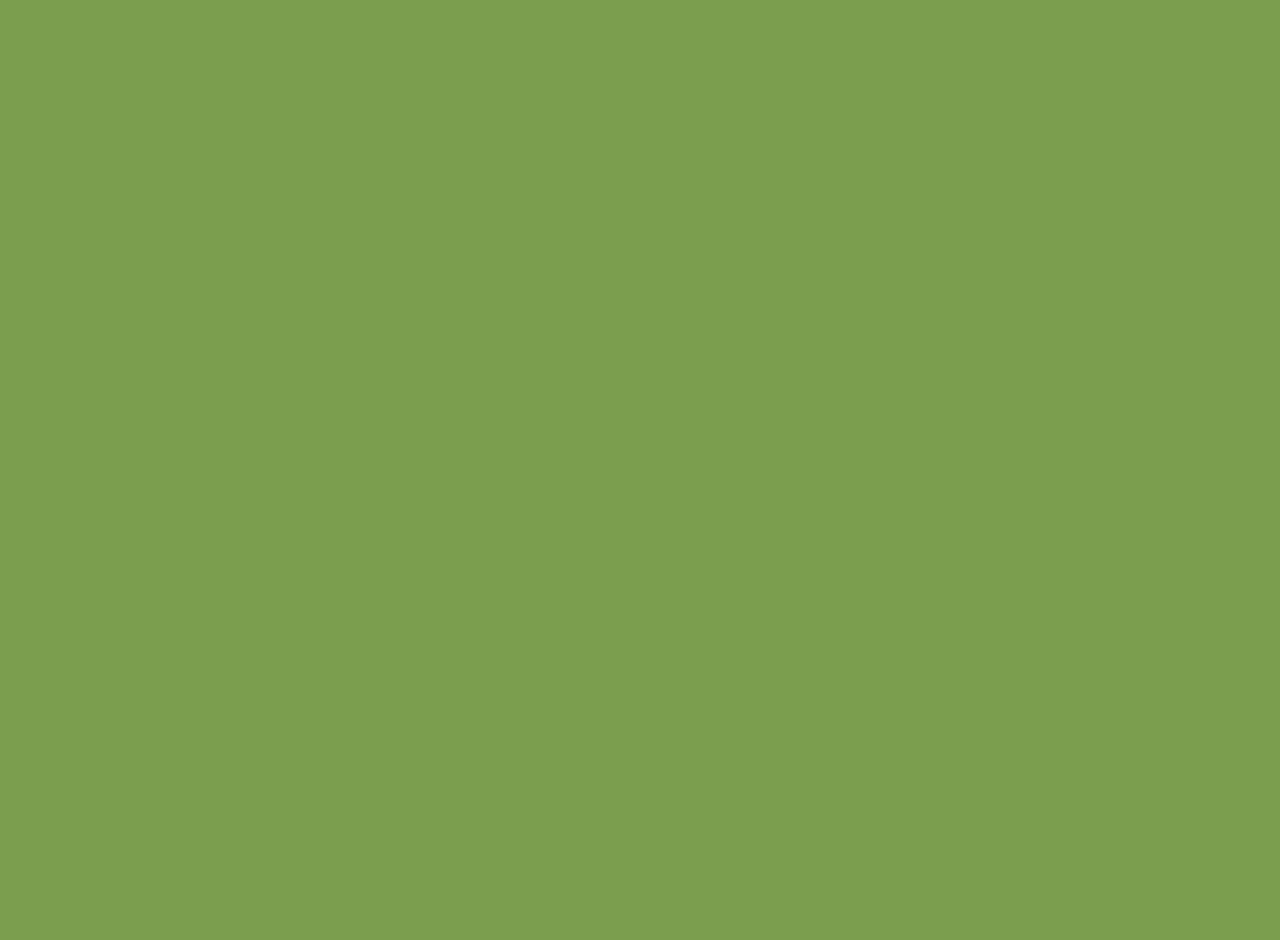
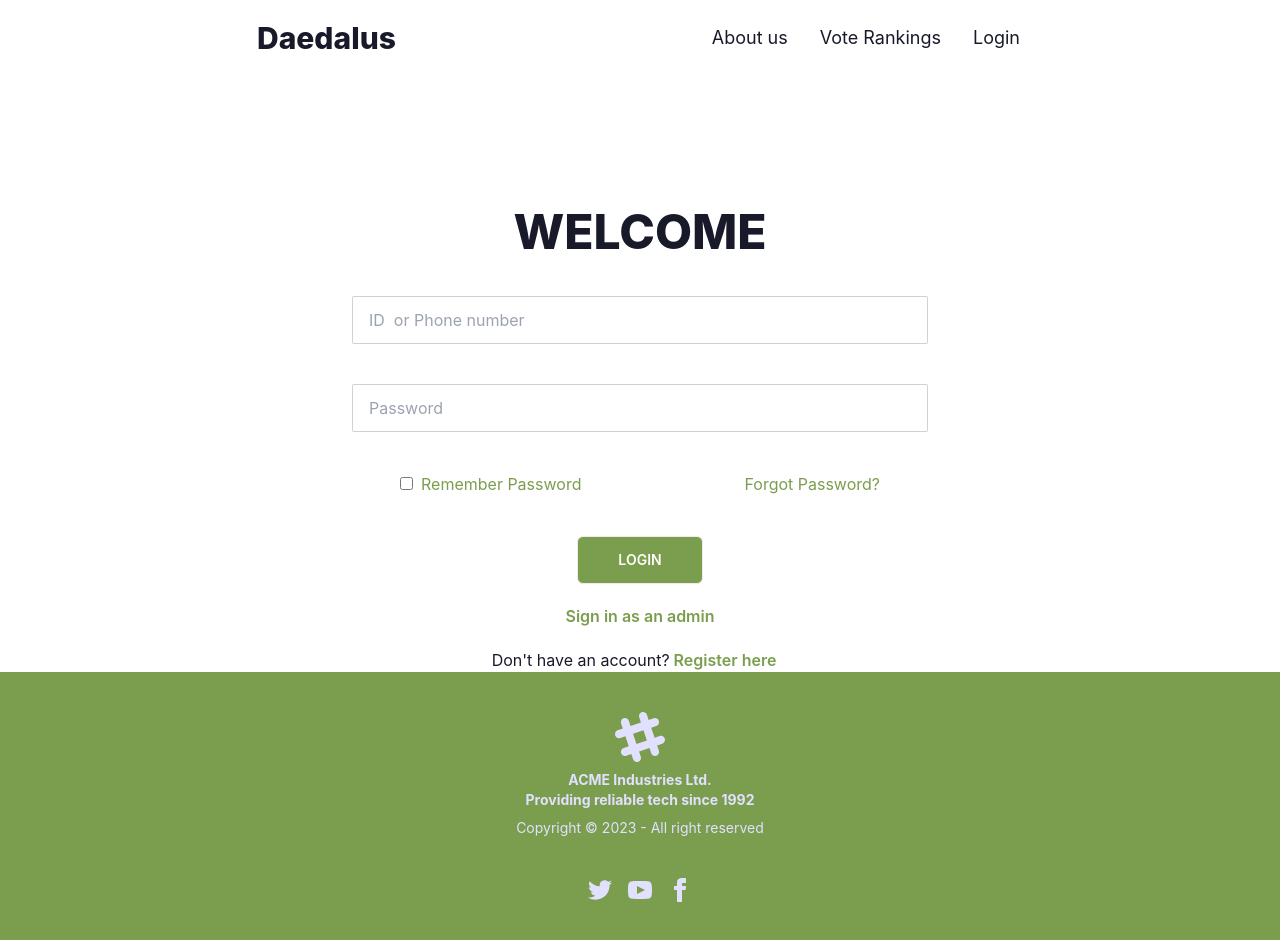
Before and after one commit to ReactPressPHP/voting-system, a React app in the folder frontend/: page /sign-in in a window 1280 px wide. Before the commit this address had no page. Before the commit the page ends 800 px from the top, so only its background shows below. Built offline with nearby package versions, Linux system fonts and the light colour scheme; the HTML template or start-up script is replaced by a standard one.

Commit message:
Create Login Page

```diff
--- a/frontend/src/App.tsx
+++ b/frontend/src/App.tsx
@@ -1,3 +1,6 @@
+import AuthLayout from "./_auth/AuthLayout";
+import SigninForm from "./_auth/forms/SigninForm";
+import SignupForm from "./_auth/forms/SignupForm";
 import Landing from "./pages/Landing";
 import { BrowserRouter, Routes, Route } from "react-router-dom";
 
@@ -5,7 +8,12 @@
   return (
     <BrowserRouter>
       <Routes>
-        <Route index element={<Landing />} />
+        {/* public Routes */}
+        <Route element={<AuthLayout />}>
+          <Route index element={<Landing />} />
+          <Route path="/sign-in" element={<SigninForm />} />
+          <Route path="/sign-up" element={<SignupForm />} />
+        </Route>
       </Routes>
     </BrowserRouter>
   );
--- /dev/null
+++ b/frontend/src/_auth/AuthLayout.tsx
@@ -0,0 +1,24 @@
+import { Navigate, Outlet } from "react-router-dom";
+import Navbar from "../components/Navbar";
+import Footer from "../components/Footer";
+
+const AuthLayout = () => {
+  const isAuthenticated = false;
+  return (
+    <>
+      {isAuthenticated ? (
+        <Navigate to="/" />
+      ) : (
+        <>
+          <Navbar />
+          <section>
+            <Outlet />
+          </section>
+          <Footer />
+        </>
+      )}
+    </>
+  );
+};
+
+export default AuthLayout;
--- /dev/null
+++ b/frontend/src/_auth/forms/SigninForm.tsx
@@ -0,0 +1,40 @@
+import { Link } from "react-router-dom";
+import Input from "../../components/Input";
+
+const SigninForm = () => {
+  return (
+    <div className="flex flex-col bg-base-100 ">
+      <div className="flex flex-col gap-10 pt-52 justify-center items-center">
+        <h1 className="text-5xl normal-case font-extrabold">WELCOME</h1>
+        <form className="flex flex-col gap-10 w-1/2 justify-center items-center ">
+          <Input placeholder="ID  or Phone number" type="text" />
+          <Input placeholder="Password" type="password" />
+          <div className="flex w-3/4 justify-between items-center text-accent ">
+            <label htmlFor="remember">
+              <input type="checkbox" name="remember" className="mr-2" />
+              Remember Password
+            </label>
+            <Link to="/forgot-password">Forgot Password?</Link>
+          </div>
+        </form>
+
+        <button className="text-white btn bg-accent px-10 rounded-md ">
+          Login
+        </button>
+      </div>
+      <div className="flex flex-col gap-5   justify-center items-center">
+        <Link to={"/admin-signin"} className=" text-accent font-semibold mt-5">
+          Sign in as an admin
+        </Link>
+        <p className="mr-3">
+          Don't have an account?
+          <Link to="/sign-up" className=" text-accent font-semibold  ml-1">
+            Register here
+          </Link>
+        </p>
+      </div>
+    </div>
+  );
+};
+
+export default SigninForm;
--- /dev/null
+++ b/frontend/src/_auth/forms/SignupForm.tsx
@@ -0,0 +1,5 @@
+const SignupForm = () => {
+  return <div>SignupForm</div>;
+};
+
+export default SignupForm;
--- /dev/null
+++ b/frontend/src/components/Footer.tsx
@@ -0,0 +1,63 @@
+const Footer = () => {
+  return (
+    <footer className="footer footer-center p-10 bg-accent text-primary-content">
+      <aside>
+        <svg
+          width="50"
+          height="50"
+          viewBox="0 0 24 24"
+          xmlns="http://www.w3.org/2000/svg"
+          fillRule="evenodd"
+          clipRule="evenodd"
+          className="inline-block fill-current"
+        >
+          <path d="M22.672 15.226l-2.432.811.841 2.515c.33 1.019-.209 2.127-1.23 2.456-1.15.325-2.148-.321-2.463-1.226l-.84-2.518-5.013 1.677.84 2.517c.391 1.203-.434 2.542-1.831 2.542-.88 0-1.601-.564-1.86-1.314l-.842-2.516-2.431.809c-1.135.328-2.145-.317-2.463-1.229-.329-1.018.211-2.127 1.231-2.456l2.432-.809-1.621-4.823-2.432.808c-1.355.384-2.558-.59-2.558-1.839 0-.817.509-1.582 1.327-1.846l2.433-.809-.842-2.515c-.33-1.02.211-2.129 1.232-2.458 1.02-.329 2.13.209 2.461 1.229l.842 2.515 5.011-1.677-.839-2.517c-.403-1.238.484-2.553 1.843-2.553.819 0 1.585.509 1.85 1.326l.841 2.517 2.431-.81c1.02-.33 2.131.211 2.461 1.229.332 1.018-.21 2.126-1.23 2.456l-2.433.809 1.622 4.823 2.433-.809c1.242-.401 2.557.484 2.557 1.838 0 .819-.51 1.583-1.328 1.847m-8.992-6.428l-5.01 1.675 1.619 4.828 5.011-1.674-1.62-4.829z"></path>
+        </svg>
+        <p className="font-bold">
+          ACME Industries Ltd. <br />
+          Providing reliable tech since 1992
+        </p>
+        <p>Copyright © 2023 - All right reserved</p>
+      </aside>
+      <nav>
+        <div className="grid grid-flow-col gap-4">
+          <a>
+            <svg
+              xmlns="http://www.w3.org/2000/svg"
+              width="24"
+              height="24"
+              viewBox="0 0 24 24"
+              className="fill-current"
+            >
+              <path d="M24 4.557c-.883.392-1.832.656-2.828.775 1.017-.609 1.798-1.574 2.165-2.724-.951.564-2.005.974-3.127 1.195-.897-.957-2.178-1.555-3.594-1.555-3.179 0-5.515 2.966-4.797 6.045-4.091-.205-7.719-2.165-10.148-5.144-1.29 2.213-.669 5.108 1.523 6.574-.806-.026-1.566-.247-2.229-.616-.054 2.281 1.581 4.415 3.949 4.89-.693.188-1.452.232-2.224.084.626 1.956 2.444 3.379 4.6 3.419-2.07 1.623-4.678 2.348-7.29 2.04 2.179 1.397 4.768 2.212 7.548 2.212 9.142 0 14.307-7.721 13.995-14.646.962-.695 1.797-1.562 2.457-2.549z"></path>
+            </svg>
+          </a>
+          <a>
+            <svg
+              xmlns="http://www.w3.org/2000/svg"
+              width="24"
+              height="24"
+              viewBox="0 0 24 24"
+              className="fill-current"
+            >
+              <path d="M19.615 3.184c-3.604-.246-11.631-.245-15.23 0-3.897.266-4.356 2.62-4.385 8.816.029 6.185.484 8.549 4.385 8.816 3.6.245 11.626.246 15.23 0 3.897-.266 4.356-2.62 4.385-8.816-.029-6.185-.484-8.549-4.385-8.816zm-10.615 12.816v-8l8 3.993-8 4.007z"></path>
+            </svg>
+          </a>
+          <a>
+            <svg
+              xmlns="http://www.w3.org/2000/svg"
+              width="24"
+              height="24"
+              viewBox="0 0 24 24"
+              className="fill-current"
+            >
+              <path d="M9 8h-3v4h3v12h5v-12h3.642l.358-4h-4v-1.667c0-.955.192-1.333 1.115-1.333h2.885v-5h-3.808c-3.596 0-5.192 1.583-5.192 4.615v3.385z"></path>
+            </svg>
+          </a>
+        </div>
+      </nav>
+    </footer>
+  );
+};
+
+export default Footer;
--- a/frontend/src/components/Hero.tsx
+++ b/frontend/src/components/Hero.tsx
@@ -1,4 +1,5 @@
 import Lottie from "lottie-react";
+
 import heroAnimation from "../assets/tech-2.json";
 export default function Hero() {
   return (
--- /dev/null
+++ b/frontend/src/components/Input.tsx
@@ -0,0 +1,21 @@
+import React from "react";
+
+interface InputProps {
+  placeholder: string;
+  type: string;
+}
+
+const Input = (props: InputProps) => {
+  const { placeholder, type } = props;
+  return (
+    <div className="form-control w-full max-w-xl">
+      <input
+        type={type}
+        placeholder={placeholder}
+        className="input input-bordered w-full max-w-xl"
+      />
+    </div>
+  );
+};
+
+export default Input;
--- a/frontend/src/components/Navbar.tsx
+++ b/frontend/src/components/Navbar.tsx
@@ -2,7 +2,7 @@
 
 export default function Navbar() {
   return (
-    <div className="bg-white navbar lg:px-60 md:px-20">
+    <div className="  navbar lg:px-60 md:px-20 fixed bg-base-100 z-50">
       <div className="flex-1">
         <a className="text-3xl font-extrabold normal-case btn btn-ghost">
           Daedalus
@@ -11,13 +11,13 @@
       <div className="flex-none">
         <ul className="px-1 text-lg menu menu-horizontal">
           <li>
-            <Link to="/about">About us</Link>
+            <Link to="/">About us</Link>
           </li>
           <li>
             <Link to="/rankings">Vote Rankings</Link>
           </li>
           <li>
-            <Link to="/login">Login</Link>
+            <Link to="sign-in">Login</Link>
           </li>
         </ul>
       </div>
--- a/frontend/src/pages/Landing.tsx
+++ b/frontend/src/pages/Landing.tsx
@@ -1,3 +1,4 @@
+import Footer from "../components/Footer";
 import Hero from "../components/Hero";
 import Navbar from "../components/Navbar";
 
@@ -6,6 +7,7 @@
     <main>
       <Navbar />
       <Hero />
+      <Footer />
     </main>
   );
 }
```
